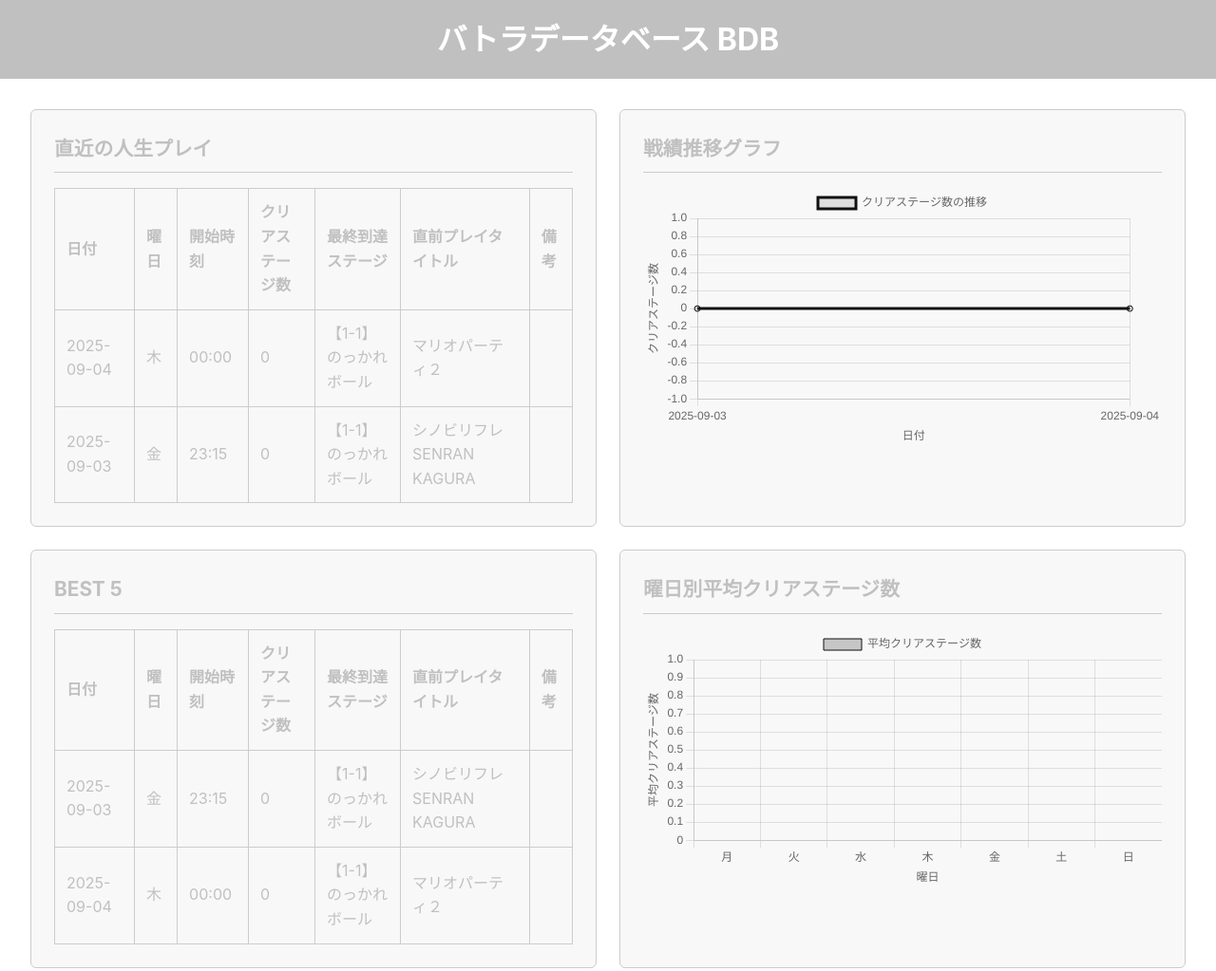
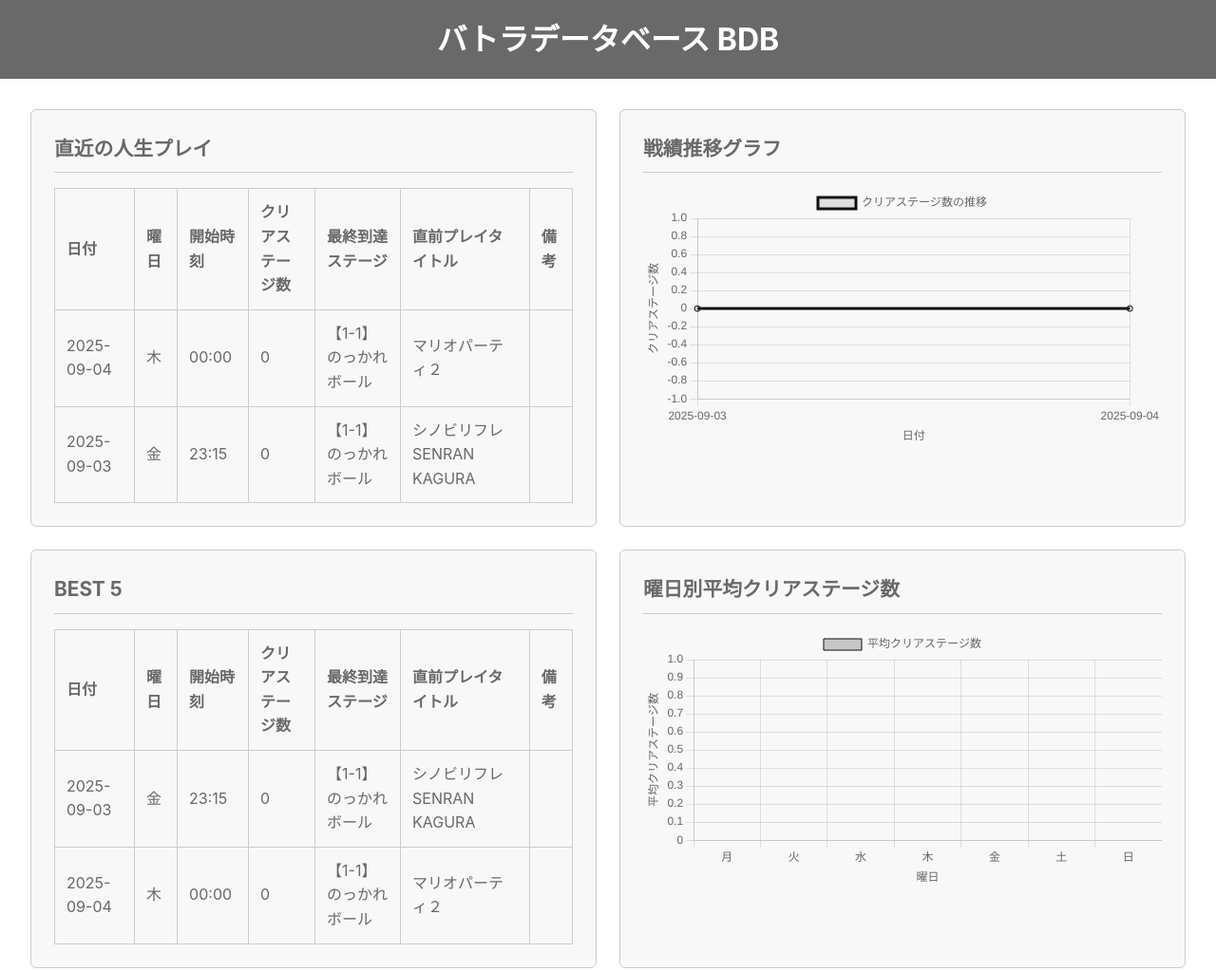
Before and after one commit to masaxx01/masaxx, a plain HTML site: page index.html in a window 1280 px wide. Shown: the top 1023 px of the page at 95% size. Drawn offline with nearby package versions, Linux system fonts and the light colour scheme.

Commit message:
Update style.css

```diff
--- a/style.css
+++ b/style.css
@@ -7,11 +7,11 @@
 body {
   font-family: -apple-system, BlinkMacSystemFont, sans-serif;
   background-color: #fff;
-  color: #c0c0c0;
+  color: #696969;
   line-height: 1.6;
 }
 header {
-  background-color: #c0c0c0;
+  background-color: #696969;
   color: #fff;
   padding: 1rem;
   text-align: center;
```
